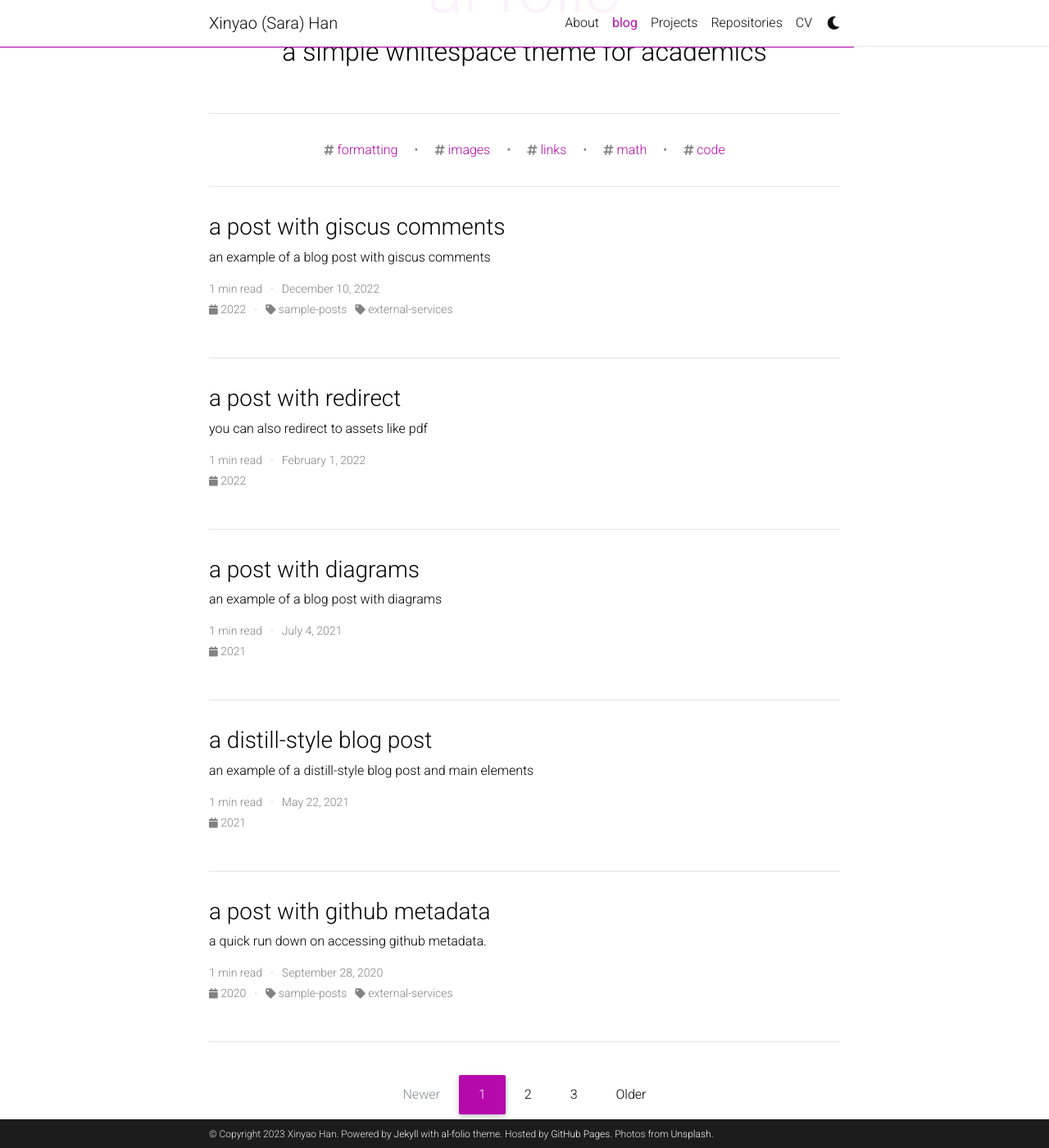
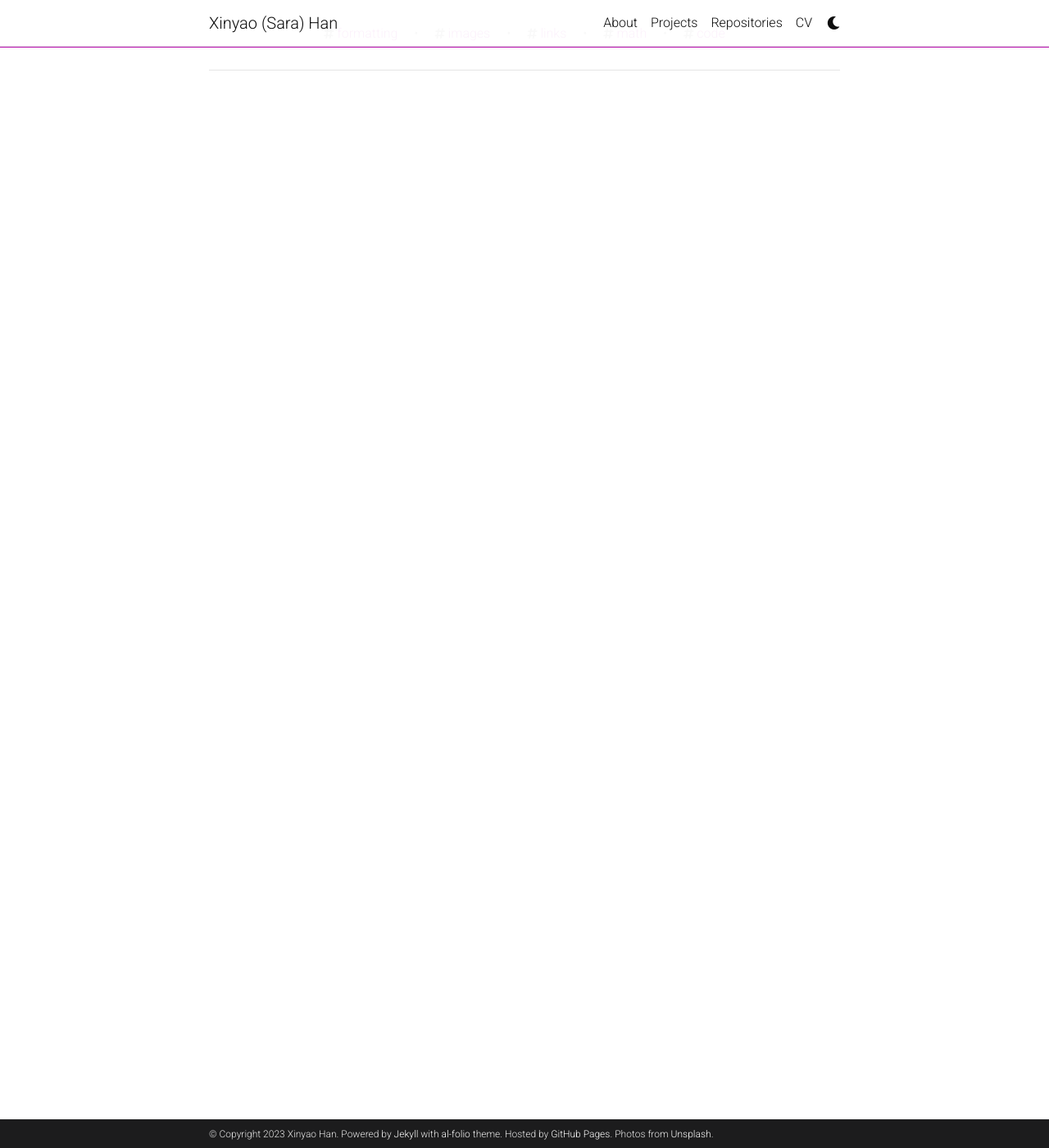
Before and after one commit to XinyaoHan/XinyaoHan.github.io, a Jekyll site: the page built from blog/index.html, in a window 1280 px wide and 1400 px high, scrolled down 197 px. Shown: the whole window at 82% size. Built offline with Jekyll 4.4.1, drawn with Linux system fonts in a browser that asks for light colours; full-size pictures stand in for the smaller copies a plugin makes; the list of posts is cut into pages by our own code; comment, search, counter and statistics services are not loaded; a style sheet for code colours, icons or effects is not loaded; some of the changed lines change nothing that is shown.

Commit message:
modified top bar

```diff
--- a/_config.yml
+++ b/_config.yml
@@ -113,41 +113,41 @@
 # Blog
 # -----------------------------------------------------------------------------
 
-blog_name: al-folio # blog_name will be displayed in your blog page
-blog_nav_title: blog # your blog must have a title for it to be displayed in the nav bar
-blog_description: a simple whitespace theme for academics
-permalink: /blog/:year/:title/
+# blog_name: al-folio # blog_name will be displayed in your blog page
+# blog_nav_title: blog # your blog must have a title for it to be displayed in the nav bar
+# blog_description: a simple whitespace theme for academics
+# permalink: /blog/:year/:title/
 
-# Pagination
-pagination:
-  enabled: true
+# # Pagination
+# pagination:
+#   enabled: true
 
-# Giscus comments (RECOMMENDED)
-# Follow instructions on https://giscus.app/ to setup for your repo to fill out
-# the information below.
-giscus:
-  repo: alshedivat/al-folio      # <your-github-user-name>/<your-github-repo-name>
-  repo_id: MDEwOlJlcG9zaXRvcnk2MDAyNDM2NQ==
-  category: Comments             # name of the category under which discussions will be created
-  category_id: DIC_kwDOA5PmLc4CTBt6
-  mapping: title                 # identify discussions by post title
-  strict: 1                      # use strict identification mode
-  reactions_enabled: 1           # enable (1) or disable (0) emoji reactions
-  input_position: bottom         # whether to display input form below (bottom) or above (top) the comments
-  theme: preferred_color_scheme  # name of the color scheme (preferred works well with al-folio light/dark mode)
-  emit_metadata: 0
-  lang: en
+# # Giscus comments (RECOMMENDED)
+# # Follow instructions on https://giscus.app/ to setup for your repo to fill out
+# # the information below.
+# giscus:
+#   repo: alshedivat/al-folio      # <your-github-user-name>/<your-github-repo-name>
+#   repo_id: MDEwOlJlcG9zaXRvcnk2MDAyNDM2NQ==
+#   category: Comments             # name of the category under which discussions will be created
+#   category_id: DIC_kwDOA5PmLc4CTBt6
+#   mapping: title                 # identify discussions by post title
+#   strict: 1                      # use strict identification mode
+#   reactions_enabled: 1           # enable (1) or disable (0) emoji reactions
+#   input_position: bottom         # whether to display input form below (bottom) or above (top) the comments
+#   theme: preferred_color_scheme  # name of the color scheme (preferred works well with al-folio light/dark mode)
+#   emit_metadata: 0
+#   lang: en
 
-# Disqus comments (DEPRECATED)
-disqus_shortname: al-folio # put your disqus shortname
-# https://help.disqus.com/en/articles/1717111-what-s-a-shortname
+# # Disqus comments (DEPRECATED)
+# disqus_shortname: al-folio # put your disqus shortname
+# # https://help.disqus.com/en/articles/1717111-what-s-a-shortname
 
-# External sources.
-# If you have blog posts published on medium.com or other exteranl sources,
-# you can display them in your blog by adding a link to the RSS feed.
-external_sources:
-  - name: medium.com
-    rss_url: https://medium.com/@al-folio/feed
+# # External sources.
+# # If you have blog posts published on medium.com or other exteranl sources,
+# # you can display them in your blog by adding a link to the RSS feed.
+# external_sources:
+#   - name: medium.com
+#     rss_url: https://medium.com/@al-folio/feed
 
 # -----------------------------------------------------------------------------
 # Collections
```
